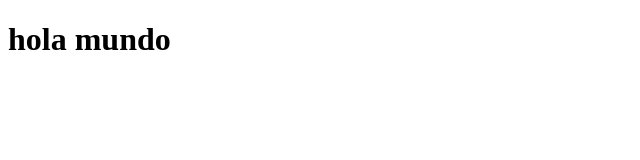
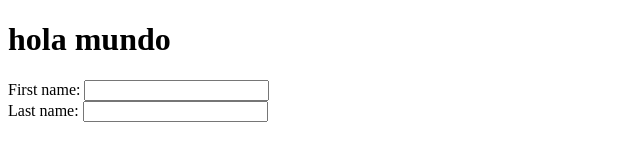
Before and after one commit to gerymeliss/ejemploWeb, a plain HTML site: page index.html in a window 1280 px wide. Shown: the whole page, without its empty margins (0-640 px from the left). Drawn offline with Linux system fonts and the light colour scheme.

Commit message:
Se adiciono el form

```diff
--- a/index.html
+++ b/index.html
@@ -8,6 +8,11 @@
 </head>
 <body>
     <h1>hola mundo</h1>
+    <form >
+             First name: <input type = "text" name = "first_name" />
+             <br>
+             Last name: <input type = "text" name = "last_name" />
+    </form>
 
 </body>
 </html>
```
